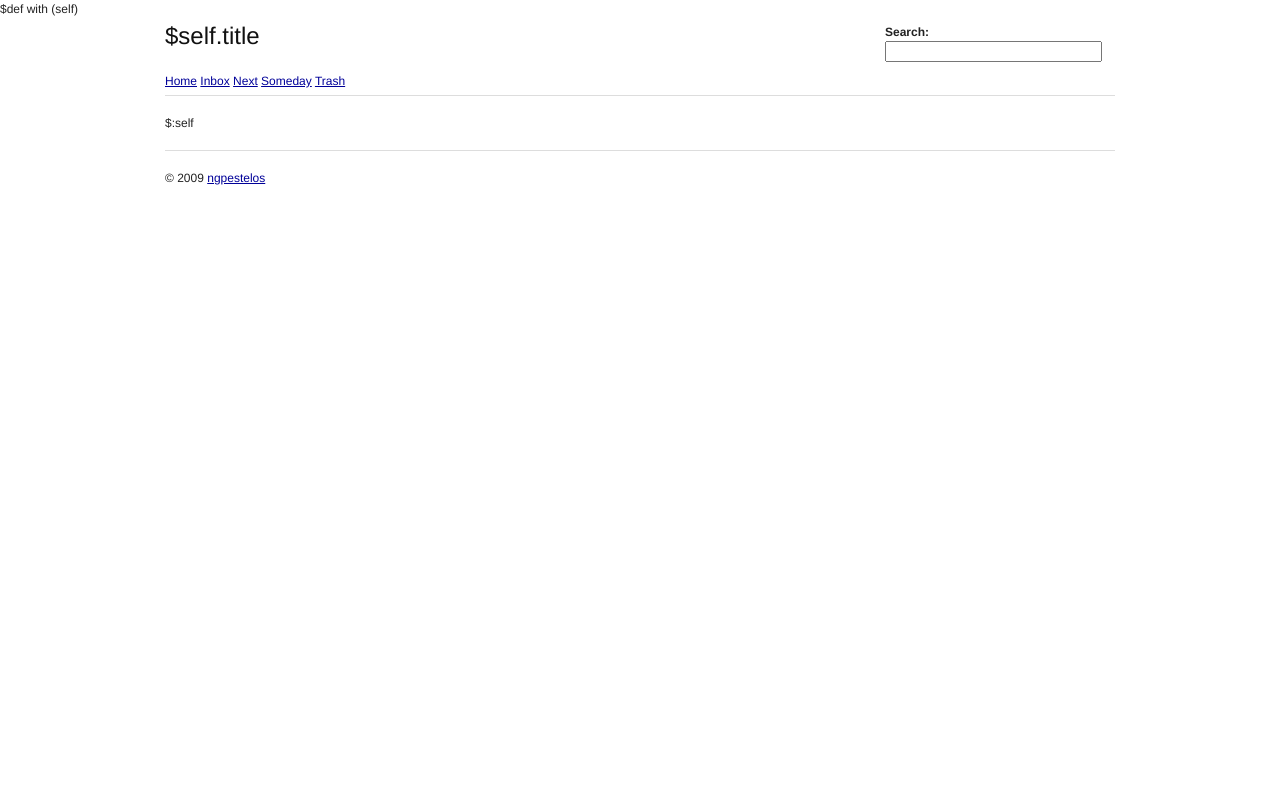
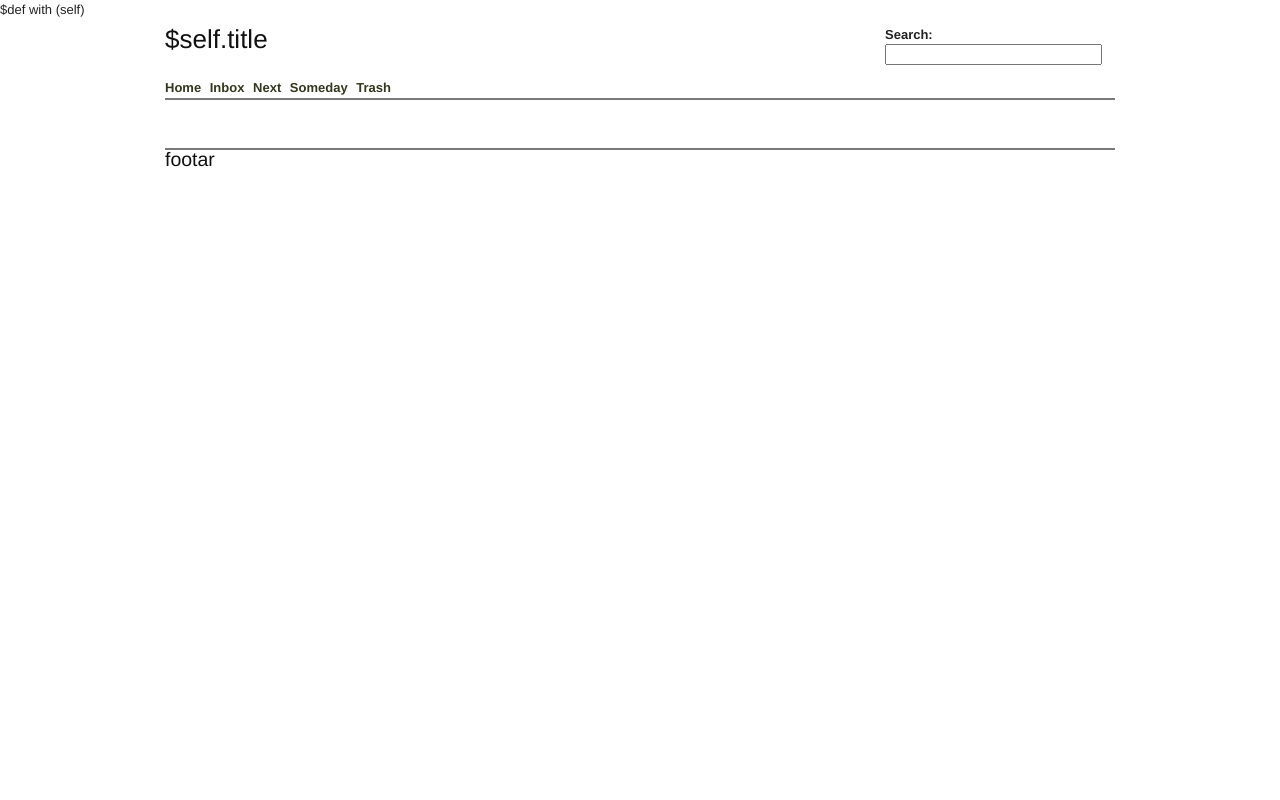
Before and after one commit to ngpestelos/taskbin-php, a PHP site: page /static/site.html in a window 1280 px wide. Run offline with PHP 8.4, Linux system fonts and the light colour scheme.

Commit message:
removed horizontal rule

```diff
--- a/static/main.css
+++ b/static/main.css
@@ -1,7 +1,19 @@
+body { font-size: 13px; }
+
 #newstuff label { display: block; font-size: 18px; margin-bottom: 5px; }
 #newstuff textarea { margin-bottom: 25px; }
 #newstuff #submit { margin-top: 25px; }
 
-#header .search { padding-top: 5px; }
+#header #search { padding-top: 5px; }
 
-.nav1 { padding-bottom: 5px; }
+#nav1 { border-bottom: 2px solid #797979; }
+
+#nav1 a:link,
+#nav1 a:visited {
+  color: #32381E;
+  text-decoration: none;
+  font-weight: bold;
+  margin-right: 5px;
+}
+
+#footer { border-top: 2px solid #797979; margin-top: 48px; }
--- a/static/site.html
+++ b/static/site.html
@@ -10,21 +10,18 @@ $def with (self)
     <link rel="stylesheet" href="/static/bp/print.css" type="text/css" media="print" />
     <!--[if IE]><link rel="stylesheet" href="/static/bp/ie.css" type="text/css" media="screen, projection" /><![endif]-->
     <link rel="stylesheet" href="/static/main.css" type="text/css" media="screen" />
-    <link rel="stylesheet" href="/static/task.css" type="text/css" media="screen" />
-    <link rel="stylesheet" href="/static/forms.css" type="text/css" media="screen" />
-    <link rel="stylesheet" href="/static/sidebar.css" type="text/css" media="screen" />
   </head>
   <body>
     <div class="container">
       <div id="header">
         <div class="span-18"><h2>$self.title</h2></div>
-        <div class="span-6 search last">
+        <div class="span-6 last" id="search">
           <form method="post" action="/search">
             <label>Search: <input id="q" value="" name="q" size="24"
               type="text"/></label>
           </form>
         </div>
-        <div class="span-24 nav1">
+        <div id="nav1" class="span-24">
           <a href="/">Home</a>
           <a href="/inbox">Inbox</a>
           <a href="/next">Next</a>
@@ -32,15 +29,11 @@ $def with (self)
           <a href="/trash">Trash</a>
         </div>
       </div><!-- end of header -->
-      <hr />
-      <div id="content">
-        $:self
-      </div><!-- end of content -->
-      <hr class="space" />
-      <hr />
-      <div id="footer">
-        &copy; 2009 <a href="mailto:ngpestelos@gmail.com">ngpestelos</a>
-      </div><!-- end of footer -->
+      <div id="content" class="span-24">
+      </div>
+      <div id="footer" class="span-24">
+        <h3>footar</h3>
+      </div>
     </div><!-- end of container -->
   </body>
 </html>
```
Also changed, not shown: 1 other file.
